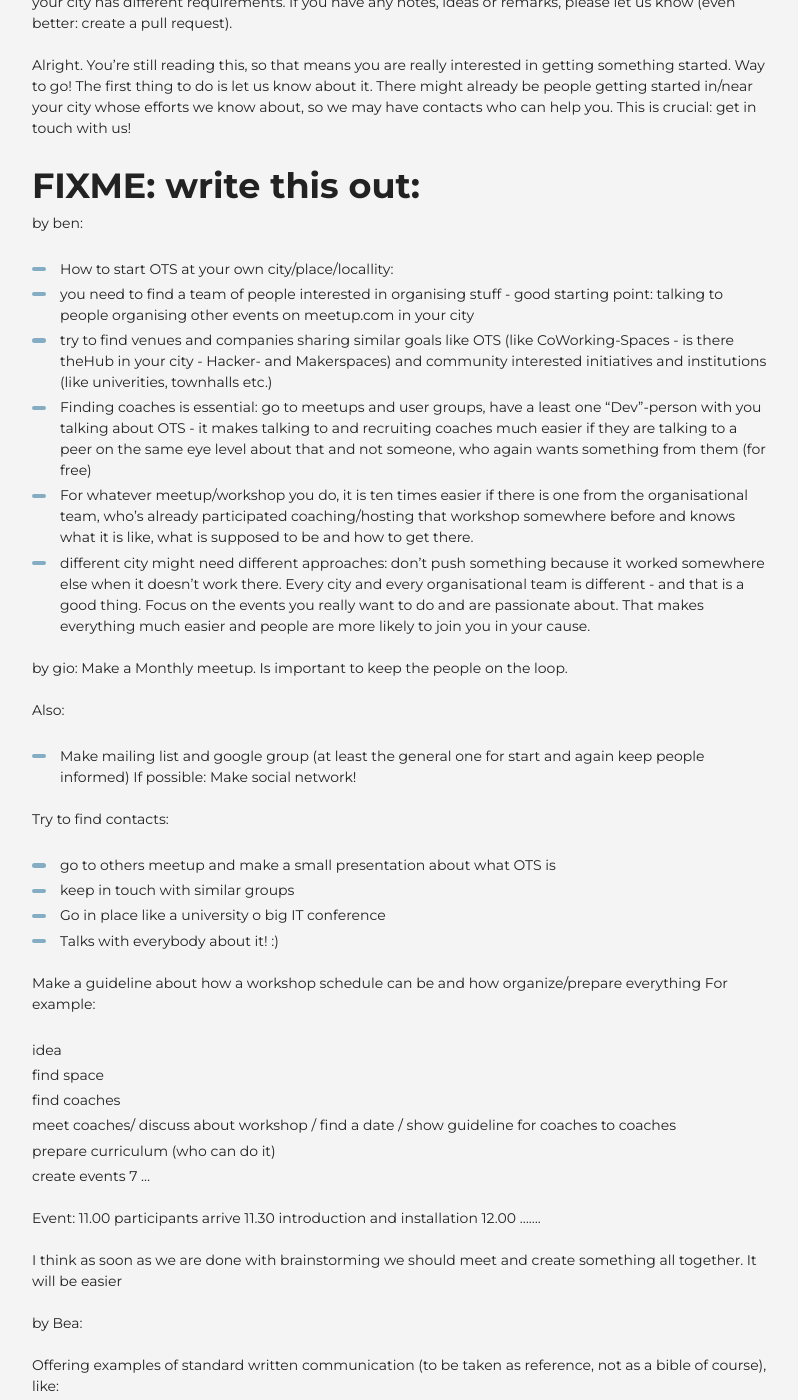
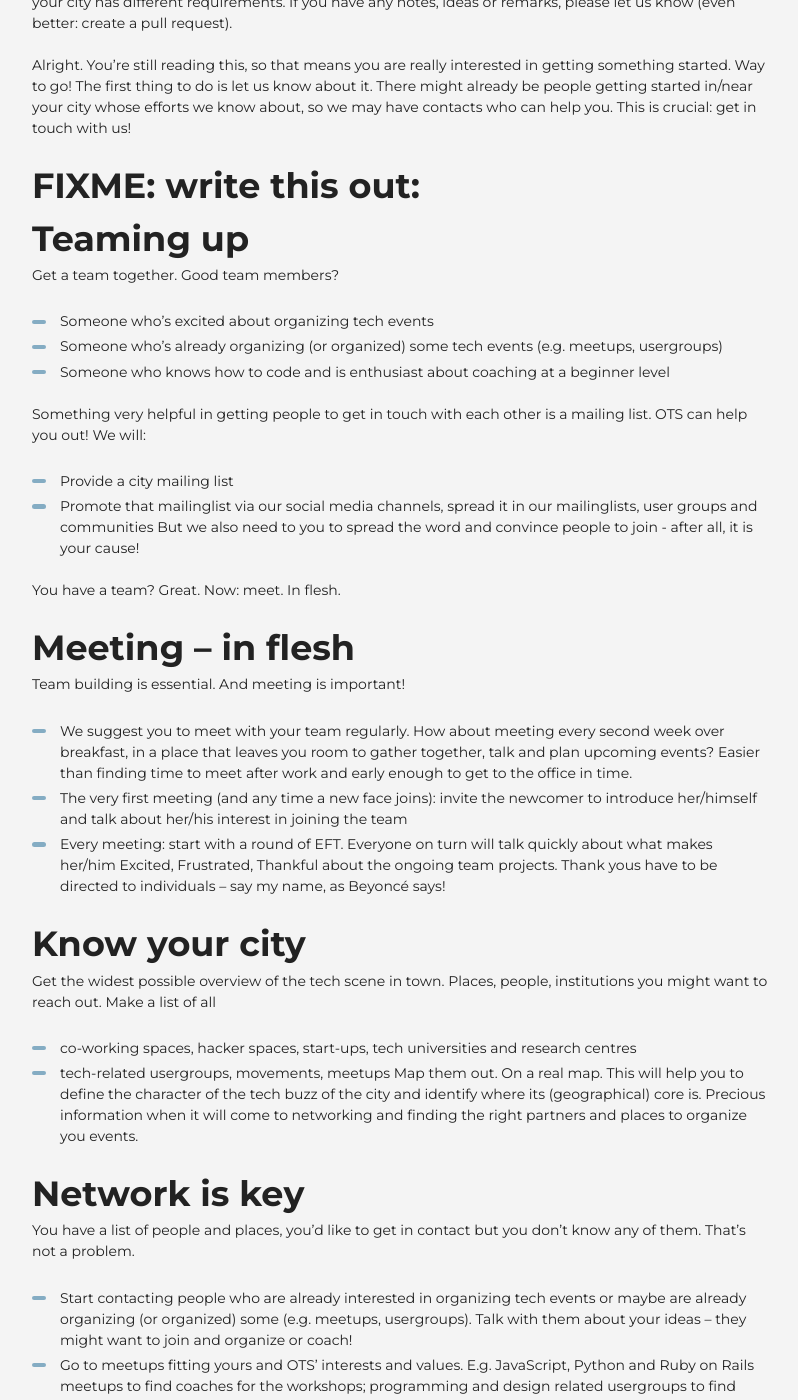
Before and after one commit to OpenTechSchool/www.opentechschool.org, a Jekyll site: the page built from handbooks/city-blueprint.md, in a window 1280 px wide and 1400 px high, scrolled down 608 px. Shown: the whole window, without its empty margins (238-1036 px from the left). Built offline with Jekyll 4.4.1, drawn with Linux system fonts in a browser that asks for light colours; nearby versions of some CDN libraries; some of the changed text lies outside the part shown.

Commit message:
Add City Blueprint

```diff
--- a/handbooks/city-blueprint.md
+++ b/handbooks/city-blueprint.md
@@ -11,50 +11,49 @@ Alright. You're still reading this, so that means you are really interested in g
 
 # FIXME: write this out:
 
-by ben:
-- How to start OTS at your own city/place/locallity:
- * you need to find a team of people interested in organising stuff - good starting point: talking to people organising other events on meetup.com in your city
- * try to find venues and companies sharing similar goals like OTS (like CoWorking-Spaces - is there theHub in your city - Hacker- and Makerspaces) and community interested initiatives and institutions (like univerities, townhalls etc.)
- * Finding coaches is essential: go to meetups and user groups, have a least one "Dev"-person with you talking about OTS - it makes talking to and recruiting coaches much easier if they are talking to a peer on the same eye level about that and not someone, who again wants something from them (for free)
- * For whatever meetup/workshop you do, it is ten times easier if there is one from the organisational team, who's already participated coaching/hosting that workshop somewhere before and knows what it is like, what is supposed to be and how to get there.
- * different city might need different approaches: don't push something because it worked somewhere else when it doesn't work there. Every city and every organisational team is different - and that is a good thing. Focus on the events you really want to do and are passionate about. That makes everything much easier and people are more likely to join you in your cause.
+
+# Teaming up
+Get a team together. Good team members?
+ * Someone who's excited about organizing tech events
+ * Someone who's already organizing (or organized) some tech events (e.g. meetups, usergroups)
+ * Someone who knows how to code and is enthusiast about coaching at a beginner level
+
+Something very helpful in getting people to get in touch with each other is a mailing list.
+OTS can help you out! We will:
+ * Provide a city mailing list
+ * Promote that mailinglist via our social media channels, spread it in our mailinglists, user groups and communities
+But we also need to you to spread the word and convince people to join - after all, it is your cause!
+
+You have a team? Great. Now: meet. In flesh.
+
+# Meeting – in flesh
+Team building is essential. And meeting is important!
+ * We suggest you to meet with your team regularly. How about meeting every second week over breakfast, in a place that leaves you room to gather together, talk and plan upcoming events? Easier than finding time to meet after work and early enough to get to the office in time.
+* The very first meeting (and any time a new face joins): invite the newcomer to introduce her/himself and talk about her/his interest in joining the team
+* Every meeting: start with a round of EFT. Everyone on turn will talk quickly about what makes her/him Excited, Frustrated, Thankful about the ongoing team projects. Thank yous have to be directed to individuals – say my name, as Beyoncé says!
+
+# Know your city
+Get the widest possible overview of the tech scene in town. Places, people, institutions you might want to reach out. Make a list of all
+ * co-working spaces, hacker spaces, start-ups, tech universities and research centres
+ * tech-related usergroups, movements, meetups
+Map them out. On a real map. This will help you to define the character of the tech buzz of the city and identify where its (geographical) core is. Precious information when it will come to networking and finding the right partners and places to organize you events.
+
+# Network is key
+You have a list of people and places, you'd like to get in contact but you don't know any of them. That's not a problem.
+ * Start contacting people who are already interested in organizing tech events or maybe are already organizing (or organized) some (e.g. meetups, usergroups). Talk with them about your ideas – they might want to join and organize or coach!
+ * Go to meetups fitting yours and OTS' interests and values. E.g. JavaScript, Python and Ruby on Rails meetups to find coaches for the workshops; programming and design related usergroups to find speakers for talks nights.
+ * If you're not a programmer and you're looking for coaches – ask a programmer team member to join you. This will make the conversation way more clear for both sides.
+ * Join meetups as a speaker yourself and give a presentation about what OTS is (just contact us and we'll provide you presentations and slides we use for this purpose).
 
 
-by gio:
-Make a Monthly meetup. Is important to keep the people on the loop.
+# Social network is social key
+Social networks are a great tool to promote your events and get in touch with more tech enthusiasts every day.
+ * OTS has its own (global) Facebook and Twitter profiles and in addition to this, we'll provide a localized OTS Twitter account for your city.
+ * Our blog is your blog. Write posts about your events and announcement and we'll be happy to publish them!
+ * Document everything: pictures can be tweeted, posted on Facebook (new event, new album!) and uploaded to your Meetup page
+ * Share share share
 
-Also:
- - Make mailing list and google group (at least the general one for start and again keep people informed)
-If possible: Make social network!
-
-Try to find contacts:
-- go to others meetup and make a small presentation about what OTS is
-- keep in touch with similar groups
-- Go in place like a university o big IT conference
-- Talks with everybody about it! :)
-
-Make a guideline about how a workshop schedule can be and how organize/prepare everything
-For example:
-1. idea
-2. find space
-3. find coaches
-4. meet coaches/ discuss about workshop / find a date / show guideline for coaches to coaches
-5. prepare curriculum (who can do it)
-6. create events
-7 ...
-
-Event:
-11.00 participants arrive
-11.30 introduction and installation
-12.00 .......
-
-I think as soon as we are done with brainstorming we should meet and create something all together.
-It will be easier
-
-by Bea:
-
-
-Offering examples of standard written communication (to be taken as reference, not as a bible of course), like:
-- what OTS is: slightly different versions for venues / coaches / universities / women-related events and organizations / conferences etc.
-- Meetup.com-friendly copy and event related mailing (as suggested by Giorgia as well)
-- examples and guidelines for social media and blog (as partly already suggested by Kristina in relation to "guidelines on how to pick the right pictures")
+# You're almost ready! Just a couple wise words before you get started
+ * For whatever meetup/workshop you do, it is ten times easier if you're joined by someone from the organisational team who has already participated coaching/hosting that event before and knows what it is like, what is supposed to be and how to get there.
+ * Different city might need different approaches: don't push something because it worked somewhere else when it doesn't work there. Every city and every organisational team is different - and that is a good thing. Focus on the events you really want to do and are passionate about. That makes everything much easier and people are more likely to join you in your cause.
+ * Have fun!
```
